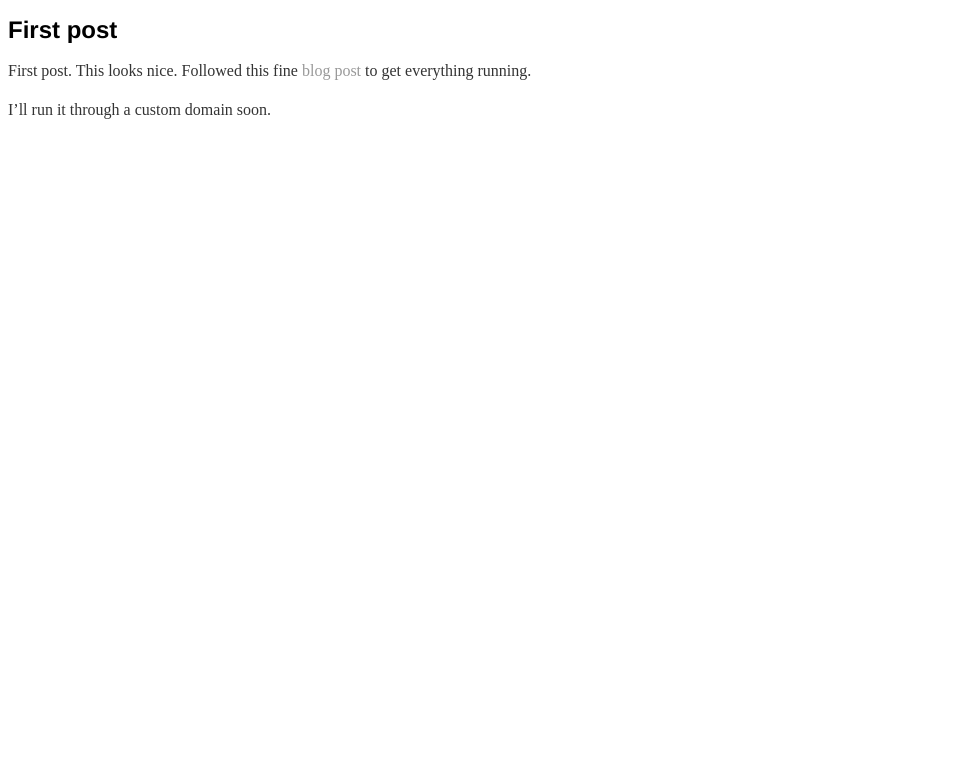
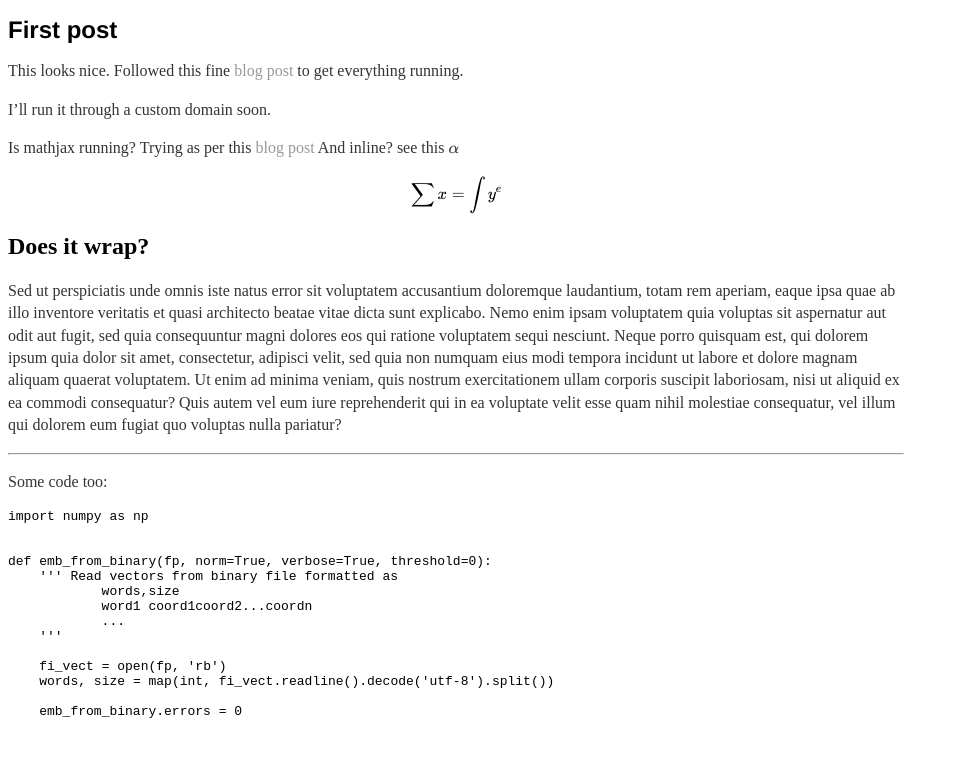
Before and after one commit to theo-m/theo-m.github.io, a Jekyll site: the page built from _posts/2017-06-28-hello.md, in a window 1280 px wide. Shown: the top 757 px of the page, without its empty margins (0-959 px from the left). Built offline with Jekyll 4.4.1, drawn with Linux system fonts in a browser that asks for light colours; formulas are drawn with MathJax 3.

Commit message:
Trying different stuff

````diff
--- a/_layouts/post.html
+++ b/_layouts/post.html
@@ -7,3 +7,7 @@ layout: default
 <div class="post">
   {{ content }}
 </div>
+
+<script type="text/javascript"
+    src="http://cdn.mathjax.org/mathjax/latest/MathJax.js?config=TeX-AMS-MML_HTMLorMML">
+</script>
--- a/_posts/2017-06-28-hello.md
+++ b/_posts/2017-06-28-hello.md
@@ -4,6 +4,36 @@ title: "First post"
 date: 2017-06-28
 ---
 
-First post. This looks nice. Followed this fine [blog post](http://jmcglone.com/guides/github-pages/) to get everything running.
+This looks nice. Followed this fine [blog post](http://jmcglone.com/guides/github-pages/) to get everything running.
 
 I'll run it through a custom domain soon.
+
+Is mathjax running? Trying as per this [blog post](http://gastonsanchez.com/visually-enforced/opinion/2014/02/16/Mathjax-with-jekyll/)
+And inline? see this \\( \alpha \\)
+
+$$ \sum x = \int y^e $$
+
+## Does it wrap?
+Sed ut perspiciatis unde omnis iste natus error sit voluptatem accusantium doloremque laudantium, totam rem aperiam, eaque ipsa quae ab illo inventore veritatis et quasi architecto beatae vitae dicta sunt explicabo. Nemo enim ipsam voluptatem quia voluptas sit aspernatur aut odit aut fugit, sed quia consequuntur magni dolores eos qui ratione voluptatem sequi nesciunt. Neque porro quisquam est, qui dolorem ipsum quia dolor sit amet, consectetur, adipisci velit, sed quia non numquam eius modi tempora incidunt ut labore et dolore magnam aliquam quaerat voluptatem. Ut enim ad minima veniam, quis nostrum exercitationem ullam corporis suscipit laboriosam, nisi ut aliquid ex ea commodi consequatur? Quis autem vel eum iure reprehenderit qui in ea voluptate velit esse quam nihil molestiae consequatur, vel illum qui dolorem eum fugiat quo voluptas nulla pariatur?
+
+---
+
+Some code too:
+
+``` python
+import numpy as np
+
+
+def emb_from_binary(fp, norm=True, verbose=True, threshold=0):
+    ''' Read vectors from binary file formatted as
+            words,size
+            word1 coord1coord2...coordn
+            ...
+    '''
+
+    fi_vect = open(fp, 'rb')
+    words, size = map(int, fi_vect.readline().decode('utf-8').split())
+
+    emb_from_binary.errors = 0
+
+```
````
Also changed, not shown: _posts/1992-08-06-about-me.md (+1 -0 lines).
